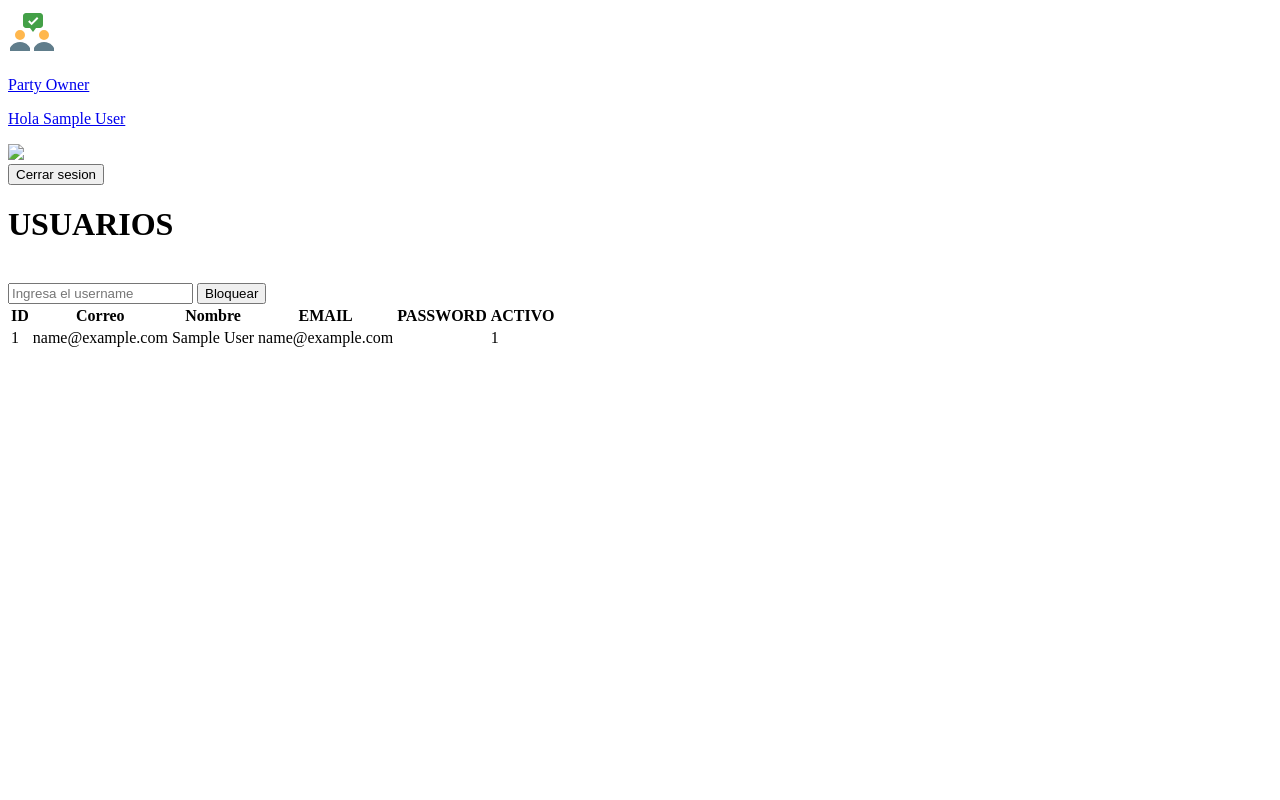
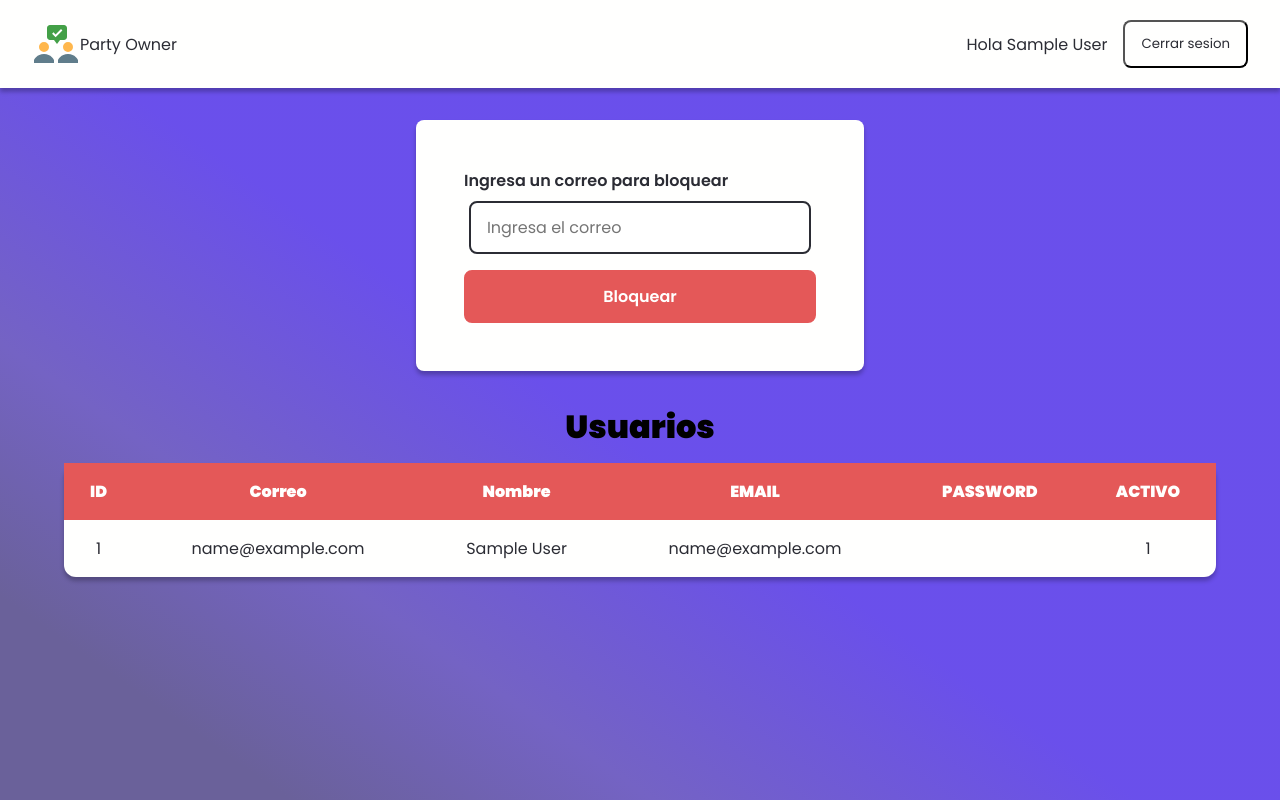
Before and after one commit to adrianzamga/party_owner, a PHP site: page /admin.php in a window 1280 px wide. Run offline with PHP 8.4, Linux system fonts and the light colour scheme; the visitor is signed in with stand-in values (Sample User, id 1).

Commit message:
Fix bug in admin.php

```diff
--- /dev/null
+++ b/Styles/admin.css
@@ -0,0 +1,199 @@
+@import url('https://fonts.googleapis.com/css2?family=Lato:ital,wght@0,500;0,700;0,900;1,400&family=Poppins:wght@300;400;600;900&display=swap');
+
+:root {
+    --main: #fffffe;
+    --stroke: #2b2c34;
+    --secundary: #d1d1e9;
+    --tertiary: #e45858;
+    --highlight: #6246ea;
+}
+
+* {
+    font-family: 'Poppins', 'Lato', sans-serif;
+    margin: 0;
+    padding: 0;
+}
+
+body {
+    background: rgb(106, 97, 154);
+    background: linear-gradient(35deg, rgba(106, 97, 154, 1) 12%, rgba(116, 99, 196, 1) 27%, rgba(98, 70, 234, 0.9472163865546218) 47%);
+    max-width: 100%;
+    height: 100vh;
+}
+
+.nav-bar {
+    display: flex;
+    align-items: center;
+    flex-direction: row;
+    justify-content: space-between;
+    padding: 1.25rem 2rem 1.25rem 2rem;
+    background-color: var(--main);
+    box-shadow: 0px 4px 4px rgba(0, 0, 0, 0.25);
+    position: sticky;
+    font-weight: 500;
+}
+
+.logo {
+    display: flex;
+    flex-direction: row;
+    align-items: center;
+}
+
+a {
+    text-decoration: none;
+    color: var(--stroke);
+}
+
+.btn-cerrar-sesion {
+    background-color: var(--main);
+    color: var(--stroke);
+    padding: 0.75rem 1rem;
+    cursor: pointer;
+    border-radius: 0.5rem;
+    font-family: 'poppins', sans-serif;
+    font-weight: 400;
+    transition: 0.5s;
+    margin-left: 1rem;
+}
+
+.btn-cerrar-sesion:hover {
+    background-color: var(--stroke);
+    color: var(--main);
+}
+
+.contenedor-name {
+    display: flex;
+    flex-direction: row;
+    align-items: center;
+}
+
+.foto-perfil {
+    width: 45px;
+    height: 45px;
+    border-radius: 50%;
+    padding-left: 15px;
+    padding-right: 15px;
+}
+
+nav a {
+    display: flex;
+    flex-direction: row;
+    align-items: center;
+
+}
+
+.contenedor-bloquear {
+    display: flex;
+    flex-direction: column;
+    align-items: center;
+    justify-content: center;
+}
+
+.form-correo {
+    display: flex;
+    flex-direction: column;
+    align-items: center;
+    justify-content: center;
+    background-color: var(--main);
+    border-radius: 0.5rem;
+    padding: 3rem;
+    margin-top: 2rem;
+    margin-bottom: 2rem;
+    box-shadow: 0px 4px 4px rgba(0, 0, 0, 0.25);
+}
+
+.btn-bloquear {
+    width: 100%;
+    background-color: var(--tertiary);
+    color: var(--main);
+    padding: 0.75rem 1rem;
+    cursor: pointer;
+    border-radius: 0.5rem;
+    font-family: 'poppins', sans-serif;
+    font-weight: 600;
+    font-size: 1rem;
+    transition: 0.5s;
+    border: 2px solid;
+    border-color: var(--tertiary);
+    transition: 0.5s;
+
+}
+
+.btn-bloquear:hover {
+    background-color: var(--main);
+    color: var(--tertiary);
+    border: 2px solid;
+    border-color: var(--tertiary);
+}
+
+.label-correo {
+    color: var(--stroke);
+    font-weight: 600;
+    font-size: 1rem;
+    margin-bottom: 0.5rem;
+    width: 100%;
+}
+
+.input-correo {
+    width: 87%;
+    padding: 0.75rem 1rem;
+    border-radius: 0.5rem;
+    border: 2px solid;
+    border-color: var(--stroke);
+    margin-bottom: 1rem;
+    font-family: 'poppins', sans-serif;
+    font-weight: 500;
+    font-size: 1rem;
+    transition: 0.5s;
+}
+
+.container-tabla {
+    display: flex;
+    flex-direction: column;
+    align-items: center;
+    justify-content: center;
+}
+
+table {
+    width: 90%;
+    border-collapse: collapse;
+    margin: 0 auto;
+    margin-top: 0.75rem;
+    margin-bottom: 2rem;
+    background-color: var(--main);
+    box-shadow: 0px 4px 4px rgba(0, 0, 0, 0.25);
+    border: var(--stroke);
+    border-radius: 0.75rem;
+}
+
+table tr {
+    border: var(--stroke);
+}
+
+table td {
+    padding: 1rem;
+    text-align: center;
+    font-weight: 500;
+    font-size: 1rem;
+    color: var(--stroke);
+}
+
+table th {
+    padding: 1rem;
+    text-align: center;
+    background-color: var(--tertiary);
+    color: var(--main);
+}
+
+.alerta {
+    display: flex;
+    flex-direction: column;
+    align-items: center;
+    justify-content: center;
+    background-color: #a71e1e;
+    color: var(--main);
+    border-radius: 0.5rem;
+    padding: 1rem;
+    margin-top: 0.5rem;
+    margin-bottom: 0.5rem;
+}
--- a/admin.php
+++ b/admin.php
@@ -6,7 +6,6 @@ $nombre = $_SESSION['nombre'];
 $correo = $_SESSION['correo'];
 $telefono = $_SESSION['telefono'];
 $fechaNacimiento = $_SESSION['fechaNacimiento'];
-$foto = $_SESSION['foto'];
 if(!isset($_SESSION['correo'])){
     header('Location:index.php');
 }
@@ -16,7 +15,9 @@ if(isset($_POST['logout'])){
 }
 if (isset($_POST['desactiva']))
 {
-
+    if($_POST['correo'] == $_SESSION['correo']){
+        $alerta = "<div class='alerta'>No puedes bloquearte a ti mismo</div>";
+    }else{
         $correo =$_POST['correo'];
         $act ='no';
 
@@ -28,6 +29,7 @@ if (isset($_POST['desactiva']))
             header('location:admin.php');
             exit();
     }
+}
 
 ?>
 
@@ -37,37 +39,42 @@ if (isset($_POST['desactiva']))
 <head>
     <meta charset="UTF-8">
     <meta name="viewport" content="width=device-width, initial-scale=1.0">
+    <link rel="stylesheet" href="./Styles/admin.css">
     <title>Vista admin</title>
 </head>
 <body>
 <nav class='nav-bar'>
-        <a href="./bienvenido.php">
+        <a href="./admin.php">
             <div class='logo'>
                 <img src="./assets/icons8-meeting.svg" alt="logo"class='logo'>
                 <p>Party Owner</p>
             </div>
         </a>
         <div class="contenedor-name">
-            <a href="./perfil.php">
+            <a href="./admin.php">
                 <p>
                 Hola <?php echo $nombre;  ?>
             </p>
-            <?php echo '<img class="foto-perfil" src="data:foto/png;base64,' . base64_encode($foto) . '"/>'?>
             </a>
-            <form action="bienvenido.php" method="post">
+            <form action="admin.php" method="post">
                 <input class="btn-cerrar-sesion" type="submit" name="logout" value="Cerrar sesion">
             </form>
         </div>
 
 </nav>
-<div class="container text-center">
-    <h1 class="display-1">USUARIOS</h1>
-    <br>
-    <form method="POST">
-    <input type="text" name="correo" placeholder="Ingresa el username">
-    <button type="submit" name="desactiva" class="btn btn-danger">Bloquear</button>
+<div class="container">
+    <div class="contenedor-bloquear">
+        <form class="form-correo" method="POST">
+        <label class="label-correo" for="correo">Ingresa un correo para bloquear</label>
+        <input class="input-correo" type="text" name="correo" placeholder="Ingresa el correo">
+        <button type="submit" name="desactiva" class="btn-bloquear">Bloquear</button>
+        <?php echo isset($alerta) ? $alerta : ''; ?>
     </form>
     </div>
+</div>
+
+  <div class="container-tabla">
+    <h1 class="">Usuarios</h1>
     <?php
   $sql = $cnnPDO->prepare("SELECT * FROM usuarios");
   $sql->execute();
@@ -94,5 +101,6 @@ if (isset($_POST['desactiva']))
   }
   ?>
     </table>
+</div>
 </body>
 </html>
```
Lines whose indentation alone changed are shown as unchanged.
